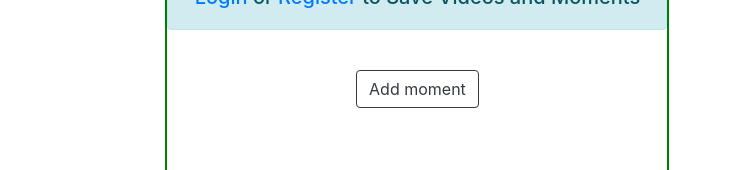
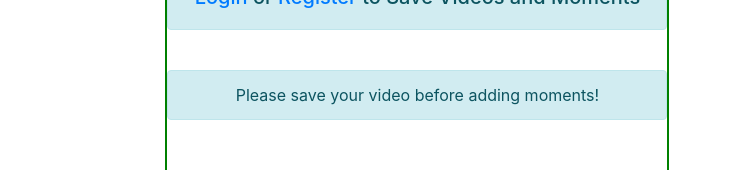
Before and after one commit to nataliaCodes/echo-replay-your-moments, a React (Create React App) app in the folder front-end/: page /moments in a window 1280 px wide. Shown: the part 238-408 px from the top of the page, without its empty margins (0-732 px from the left). Built offline with nearby package versions, Linux system fonts and the light colour scheme.

Commit message:
Condition Add momen button to only show on old videos + add warning to user to save video before adding moments

```diff
--- a/front-end/src/components/MomentsPage/NewMoment.jsx
+++ b/front-end/src/components/MomentsPage/NewMoment.jsx
@@ -3,12 +3,13 @@ import axios from 'axios';
 
 import InputGroup from 'react-bootstrap/InputGroup';
 import FormControl from 'react-bootstrap/FormControl';
+import Alert from 'react-bootstrap/Alert';
 
 import Button from '../shared/Button';
 
 export default function Moment(props) {
 
-  const { videoInfo, setVideoInfo, videoDBid, cookies, state, setState } = props;
+  const { videoInfo, setVideoInfo, videoDBid, cookies, oldVideo } = props;
 
   //state for the form toggled by 'Add moment'
   const [showForm, setShowForm] = useState(false);
@@ -50,7 +51,8 @@ export default function Moment(props) {
   return (
     <div className="Moment">
       {showAlert && <small>Succsessfully created!</small>}<br />
-      {!showForm && <Button onClick={() => setShowForm(true)}>Add moment</Button>}
+      {!oldVideo && <Alert variant='info'>Please save your video before adding moments!</Alert>}
+      {!showForm && oldVideo && <Button onClick={() => setShowForm(true)}>Add moment</Button>}
       <br /><br />
       {showForm && <>
         <InputGroup className="mb-3">
--- a/front-end/src/components/MomentsPage/ShowMoments.jsx
+++ b/front-end/src/components/MomentsPage/ShowMoments.jsx
@@ -104,7 +104,7 @@ export default function Moment(props) {
             setState={setState} />
         </>
       }
-      <NewMoment videoInfo = {videoInfo} setVideoInfo={setVideoInfo} cookies={cookies} videoDBid={state.selectedVidId} state={state} setState={setState} />
+      <NewMoment videoInfo = {videoInfo} setVideoInfo={setVideoInfo} cookies={cookies} videoDBid={state.selectedVidId} state={state} setState={setState} oldVideo={props.oldVideo} />
       <MomentsList videoInfo = {videoInfo} setVideoInfo={setVideoInfo} state={state} setSate={setState} />
     </div>
   );
```
